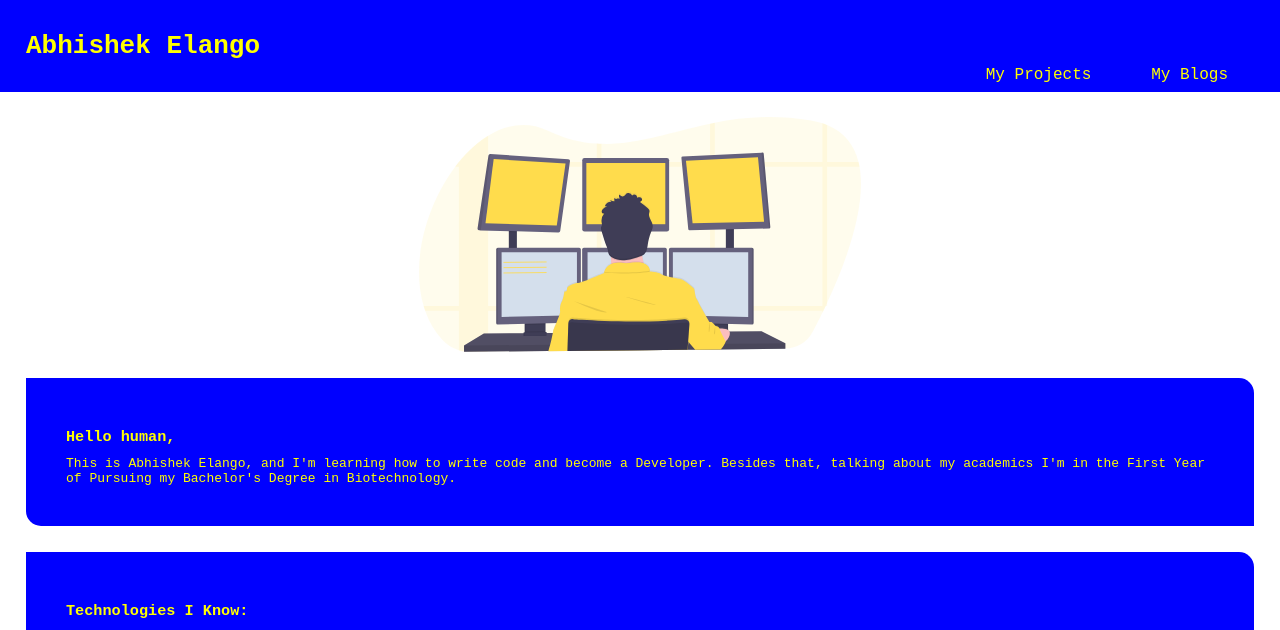
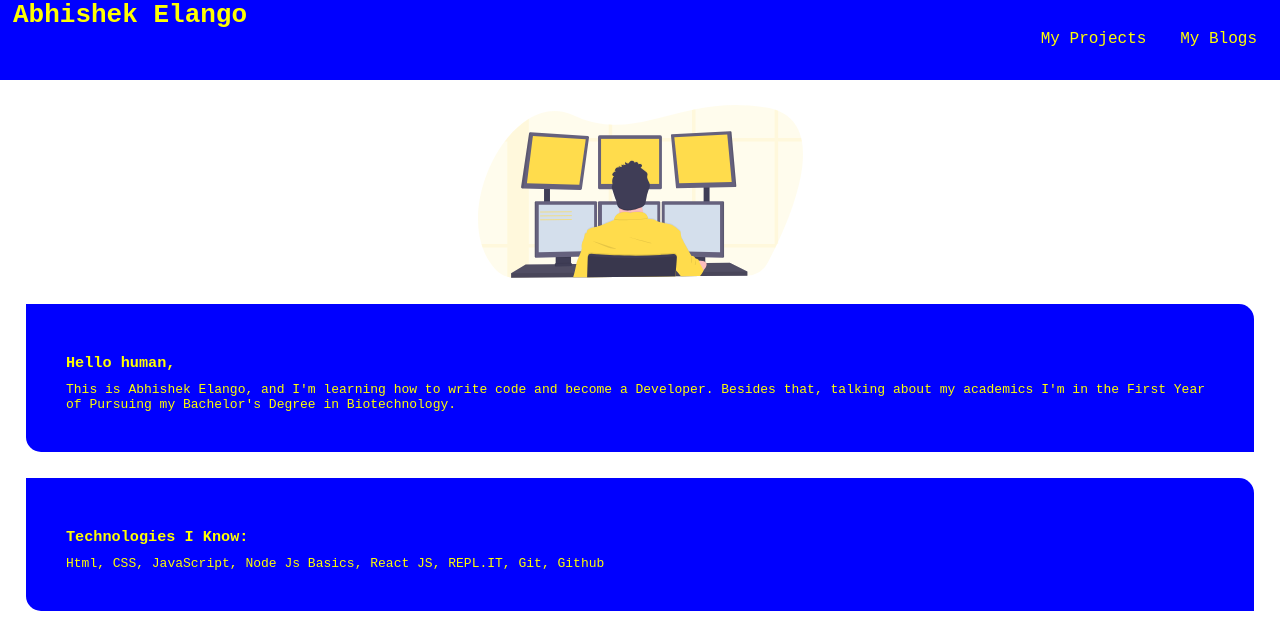
Before and after one commit to abhishekelango/Abhishek-Elango, a plain HTML site: page index.html in a window 1280 px wide. Shown: the top 630 px of the page. Drawn offline with Linux system fonts and the light colour scheme.

Commit message:
Update style.css

```diff
--- a/style.css
+++ b/style.css
@@ -6,12 +6,12 @@
 
 header {
     background-color: blue;
-    padding: 2rem 0;
+    height: 10vh;
     color: yellow;
 }
 
 header h1 {
-    padding: 5px 2rem;
+    padding: 0px 1rem;
 }
 
 nav {
@@ -19,7 +19,7 @@ nav {
 }
 
 nav ul {
-    padding: 0 2rem;
+    padding: 0 10px;
 }
 
 nav ul li {
@@ -28,14 +28,14 @@ nav ul li {
 
 nav ul li a {
     font-size: 16px;
-    padding: 2rem;
+    padding: 1rem;
     text-decoration: none;
     color: yellow;
 }
 
 .hero img {
     padding-top: 25px;
-    max-width: 34rem;
+    max-width: 25rem;
     display: flex;
     align-content: center;
     margin: auto;
```
